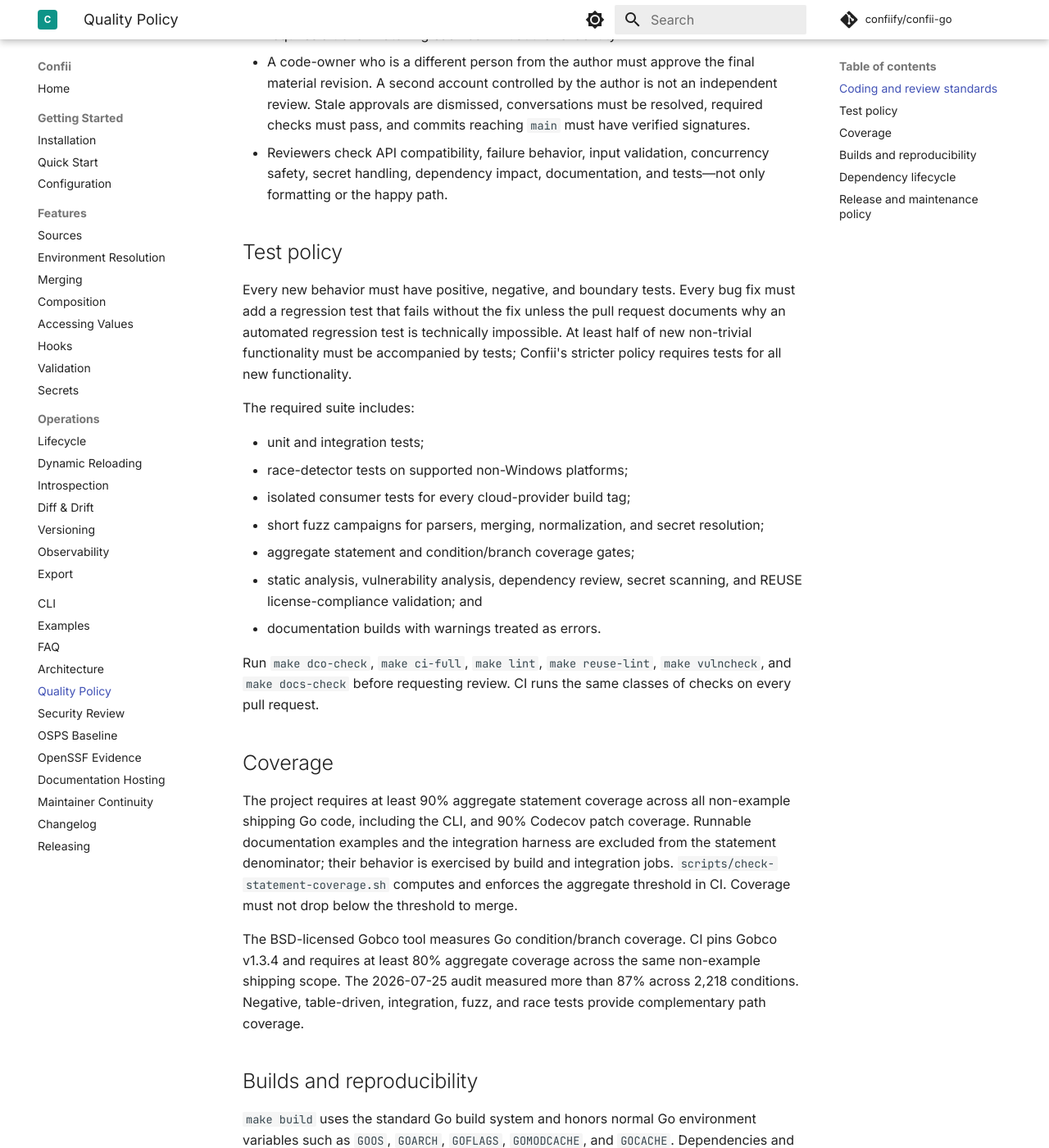
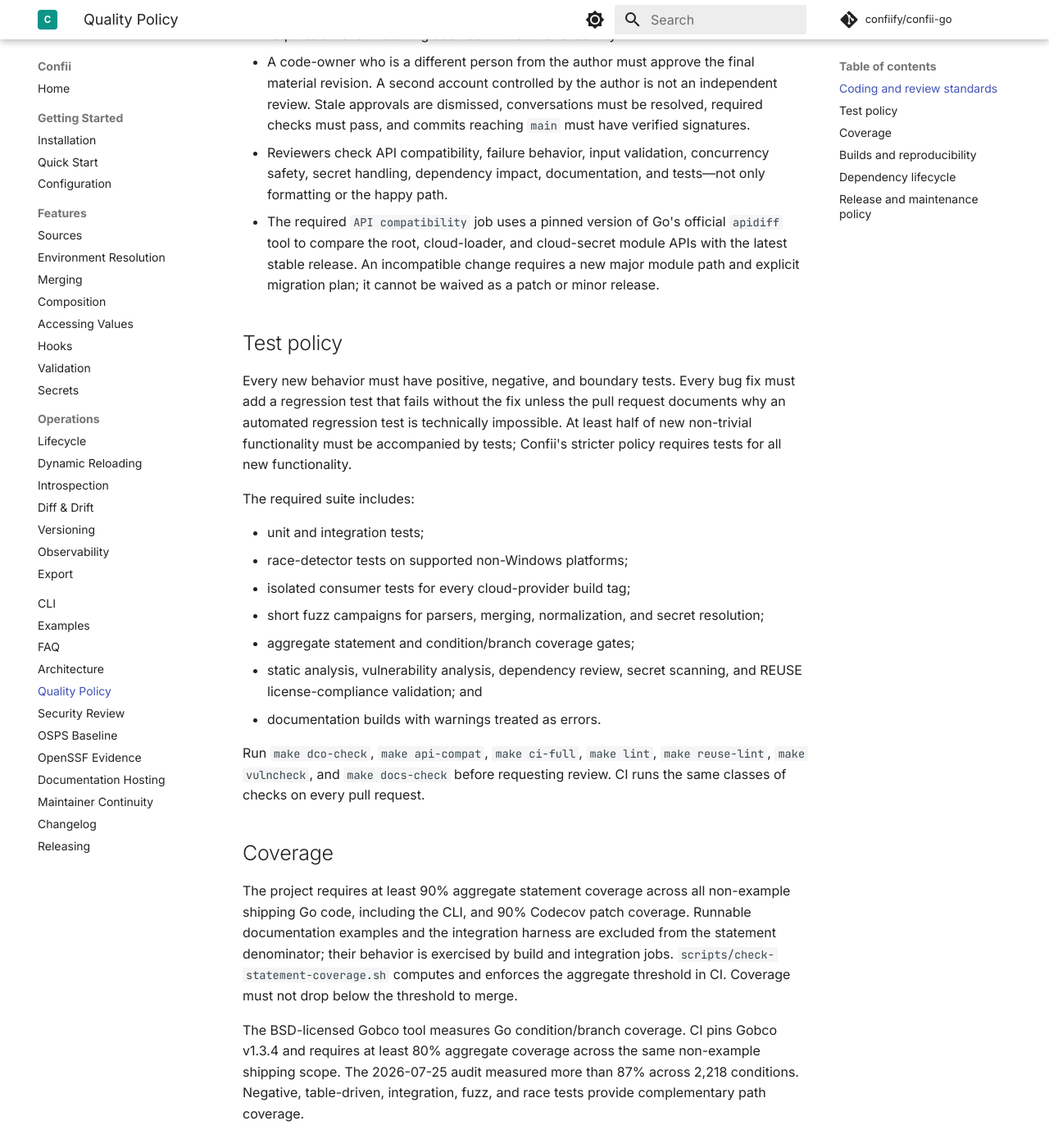
Before and after one commit to confiify/confii-go, an MkDocs documentation site: the page built from docs/QUALITY.md, in a window 1280 px wide and 1400 px high, scrolled down 564 px. Shown: the whole window at 82% size. Built offline with MkDocs 1.6.1 and Material for MkDocs 9.7.7, drawn with Linux system fonts in a browser that asks for light colours; comment, search, counter and statistics services are not loaded.

Commit message:
ci: enforce public API compatibility (#73)
## Summary

- add a required public API compatibility gate using the official,
pinned `golang.org/x/exp/cmd/apidiff` tool
- compare the root, cloud-loader, and cloud-secret modules against the
latest stable synchronized release tag
- evaluate default and provider-specific build-tag API surfaces,
including supported combined-tag builds
- document the compatibility policy and update the independent-review
ledger through #72

## Enforcement details

The gate exports old and current module APIs from clean source trees and
fails on any incompatible report. It also verifies that root and nested
baseline tags resolve to the same release commit. Because `apidiff`
reports breaking changes with exit status 0, the script explicitly
rejects non-empty incompatible output.

## Verification

- `make api-compat` against v1.2.0: all released module/tag surfaces
compatible
- deliberate `func(string) string` to `func(int) int` fixture: correctly
reported and rejected
- `shellcheck scripts/check-api-compatibility.sh`
- `actionlint .github/workflows/*.yaml`
- `make docs-check`
- `make reuse-lint` (369/369 files)
- `git diff --check`
- signed commit and DCO range verified

## Reviewer focus

Please review stable-tag selection, synchronized nested-tag validation,
temporary-tree isolation, provider build-tag coverage, and the explicit
non-empty-report failure behavior.

Signed-off-by: confiify <confii.connect@gmail.com>

Signed-off-by: confiify <confii.connect@gmail.com>

```diff
--- a/docs/QUALITY.md
+++ b/docs/QUALITY.md
@@ -24,6 +24,11 @@
 - Reviewers check API compatibility, failure behavior, input validation,
   concurrency safety, secret handling, dependency impact, documentation, and
   tests—not only formatting or the happy path.
+- The required `API compatibility` job uses a pinned version of Go's official
+  `apidiff` tool to compare the root, cloud-loader, and cloud-secret module APIs
+  with the latest stable release. An incompatible change requires a new major
+  module path and explicit migration plan; it cannot be waived as a patch or
+  minor release.
 
 ## Test policy
 
@@ -45,9 +50,9 @@
   scanning, and REUSE license-compliance validation; and
 - documentation builds with warnings treated as errors.
 
-Run `make dco-check`, `make ci-full`, `make lint`, `make reuse-lint`,
-`make vulncheck`, and `make docs-check` before requesting review. CI runs the
-same classes of checks on every pull request.
+Run `make dco-check`, `make api-compat`, `make ci-full`, `make lint`,
+`make reuse-lint`, `make vulncheck`, and `make docs-check` before requesting
+review. CI runs the same classes of checks on every pull request.
 
 ## Coverage
 
```
Also changed, not shown: CONTRIBUTING.md (+3 -0 lines), docs/OPENSSF_BEST_PRACTICES.md (+5 -4 lines), 4 other files.
